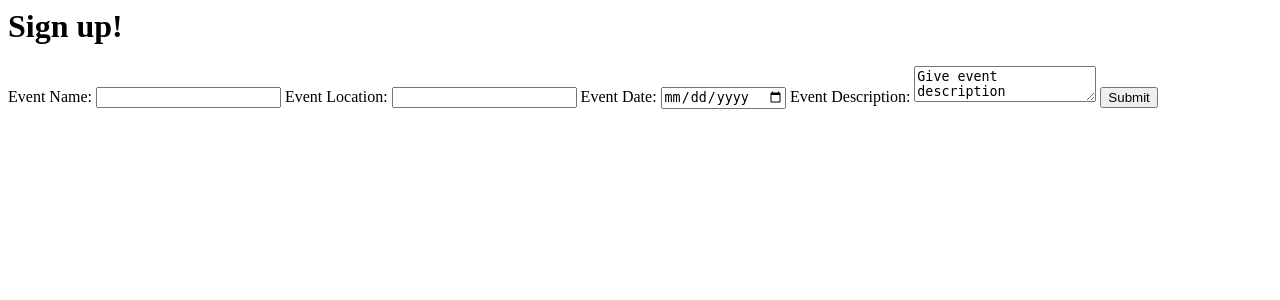
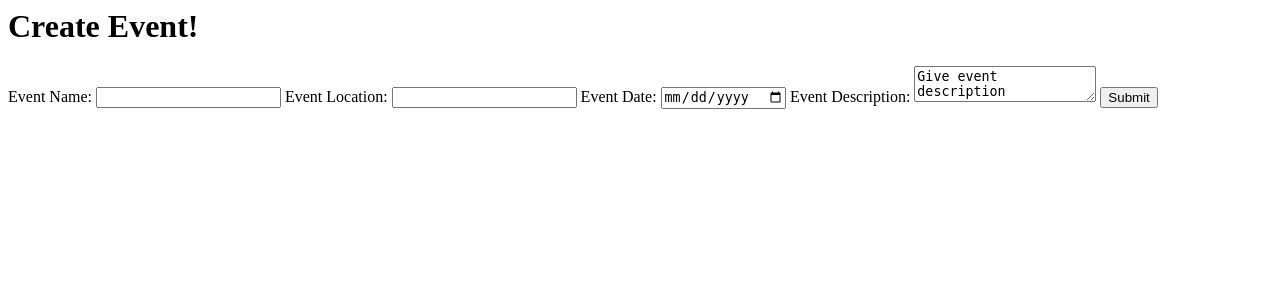
Before and after one commit to CS1530-G7/EventHub, a PHP site: page /createEvent.php in a window 1280 px wide. Shown: the top 300 px of the page. Run offline with PHP 8.4, Linux system fonts and the light colour scheme.

Commit message:
fix form in createEvent

```diff
--- a/createEvent.php
+++ b/createEvent.php
@@ -4,16 +4,20 @@
 
  <html>
 	<body>
-		<h1>Sign up!</h1>
+		<h1>Create Event!</h1>
 
 		<!-- <img src="./resources/img/Homepage.jpg" /> -->
 		<div id="event_create_form">
 
 			<form id="event_create" name="create_event" action="" method="POST">
-				Event Name: <input type="text" name="event_name">
-				Event Location: <input type="text" name="event_location">
-				Event Date: <input type="date" name="event_date">
-				Event Description: <textarea name="description" form="event_create">Give event description</textarea>
+				<label for="username"/>Event Name:</label>
+				<input type="text" name="event_name">
+				<label for="event_location"/>Event Location:</label>
+				<input type="text" name="event_location">
+				<label for="date"/>Event Date:</label>
+				<input type="date" name="event_date">
+				<label for="description"/>Event Description:</label>
+			 	<textarea name="description" form="event_create">Give event description</textarea>
 				<input type="submit" value="Submit">
 			</form>
 
--- a/signup.php
+++ b/signup.php
@@ -26,7 +26,7 @@ if(isset($_POST['submit'])) {
  // check username length
  if(strlen($username) < 6 || strlen($username) > 20) {
 
- 	echo "username must be between 6 and 20 character</br>s";
+ 	echo "username must be between 6 and 20 character</br>";
  	$error = TRUE;
 
  }
```
